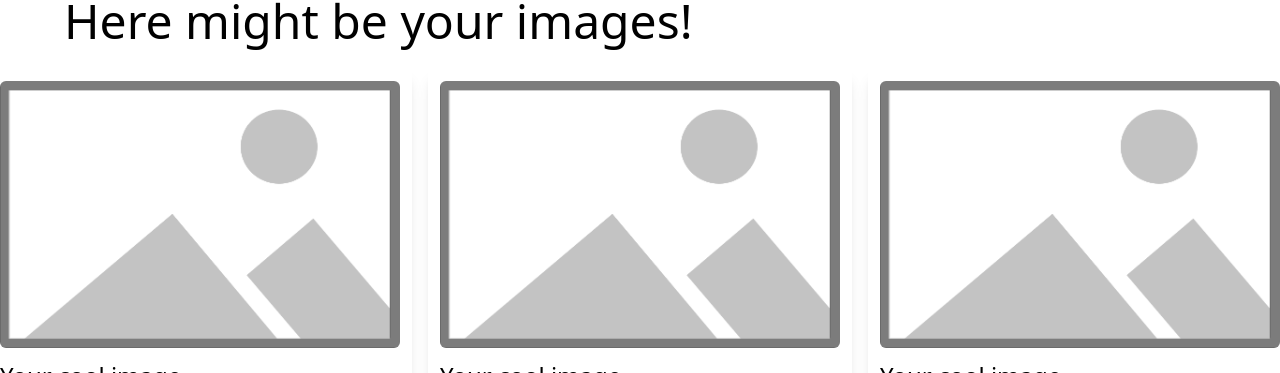
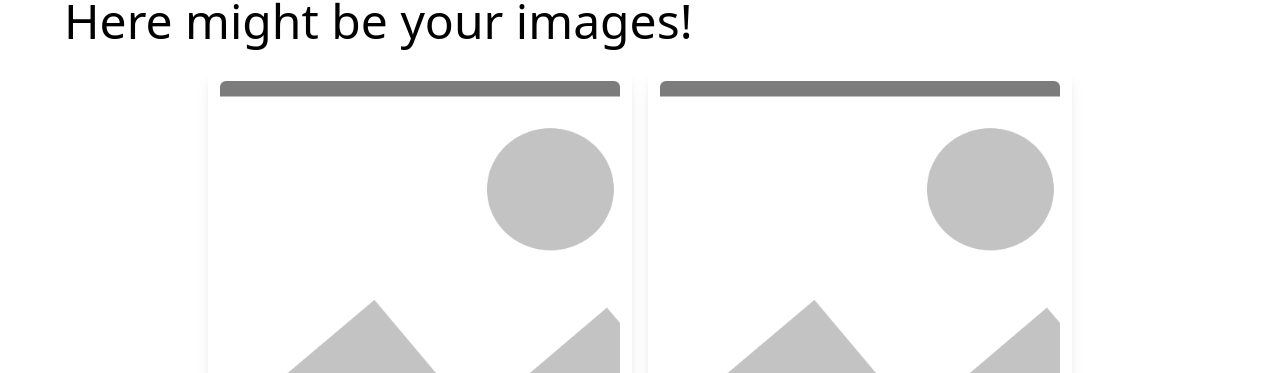
Before and after one commit to T1moQ/gallery, a React (Vite) app: page / in a window 1280 px wide. Shown: the part 579-952 px from the top of the page. Built offline with nearby package versions, Linux system fonts and the light colour scheme.

Commit message:
showing uploaded images via the iamgeCard comp

```diff
--- a/src/widgets/home.tsx
+++ b/src/widgets/home.tsx
@@ -11,16 +11,16 @@ export type ImageData = {
 
 export const Home: FC = () => {
 	const [uploadedImages, setUploadedImages] = useState<ImageData[]>([])
-	const [isSlideShowOpen, setIsSlideShowOpen] = useState(false)
+	// const [isSlideShowOpen, setIsSlideShowOpen] = useState(false)
 	const { openModal } = useModal()
 
 	const handeleClick = () => {
 		openModal(<UploaderForm onSubmit={(images) => setUploadedImages(images)} />)
 	}
 
-	const slideShowHandler = () => {
-		setIsSlideShowOpen(!isSlideShowOpen)
-	}
+	// const slideShowHandler = () => {
+	// 	setIsSlideShowOpen(!isSlideShowOpen)
+	// }
 
 	return (
 		<main className="flex flex-col mb-10">
@@ -49,16 +49,11 @@ export const Home: FC = () => {
 			</section>
 			<section className="mt-10 md:px-16 flex flex-col gap-6 items-start">
 				<h2 className="md:text-5xl text-xl">Here might be your images!</h2>
-				<div className="flex md:flex-row flex-col justify-center md:items-start items-center gap-4 w-full">
+				<div className="flex md:flex-row md:flex-wrap flex-col justify-center md:items-start items-center gap-4 w-full">
 					{uploadedImages.length > 0 ? (
 						uploadedImages.map((image, index) => (
-							<div
-								key={index}
-								className="border-2 border-gray-300 p-4 rounded-xl"
-							>
-								<button onClick={slideShowHandler}>
-									<img src={image.preview} alt="" />
-								</button>
+							<div key={index}>
+								<ImageCard src={image.preview} />
 							</div>
 						))
 					) : (
--- a/src/widgets/image-card.tsx
+++ b/src/widgets/image-card.tsx
@@ -1,14 +1,18 @@
 import { FC } from 'react'
 import { Accordion } from '../shared/ui/accordion'
 
-export const ImageCard: FC = () => {
+type ImageCardProps = {
+	src?: string
+}
+
+export const ImageCard: FC<ImageCardProps> = ({ src }) => {
 	return (
 		<div className="flex flex-col gap-3 rounded-lg shadow-lg p-3">
-			<div className="md:w-[400px] w-72">
+			<div className="md:w-[400px] md:h-[440px] w-72 h-80 overflow-hidden">
 				<img
-					src="../public/img-dummy.png"
+					src={src || '../public/img-dummy.png'}
 					alt=""
-					className="w-full rounded-md"
+					className="w-full h-full object-cover rounded-md"
 				/>
 			</div>
 			<h3 className="md:text-2xl text-xl">Your cool image</h3>
```
